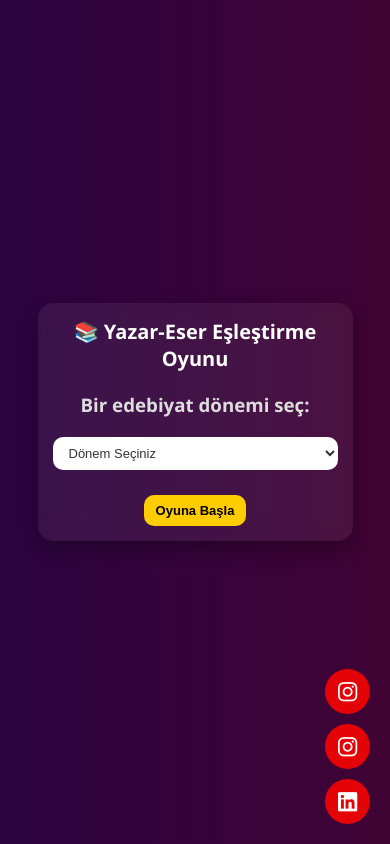
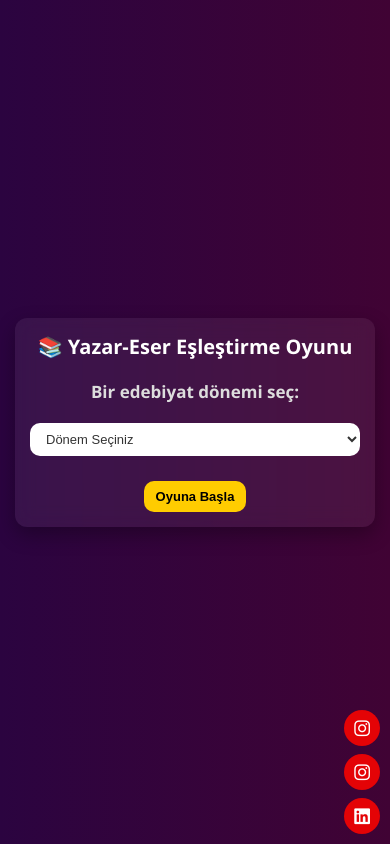
Before and after one commit to ibrahimgumussoy/Edebiyat, a plain HTML site: page index.html in a window 390 px wide. Drawn offline with Linux system fonts and the light colour scheme.

Commit message:
Update style.css

```diff
--- a/style.css
+++ b/style.css
@@ -194,3 +194,111 @@ button:active {
   background-color: #f39c12;
   transform: scale(1.1);
 }
+
+/* ==== RESPONSIVE TASARIM ==== */
+
+/* Tablet ve orta boy cihazlar */
+@media screen and (max-width: 768px) {
+  body {
+    padding: 15px;
+  }
+
+  .container {
+    max-width: 95%;
+    padding: 20px;
+    border-radius: 12px;
+  }
+
+  h1 {
+    font-size: 24px;
+  }
+
+  h3 {
+    font-size: 17px;
+  }
+
+  select, button {
+    font-size: 15px;
+    padding: 10px 15px;
+  }
+
+  #question {
+    font-size: 18px;
+  }
+
+  .option {
+    font-size: 15px;
+    padding: 10px;
+  }
+
+  /* Sosyal ikonlar çok büyük durmasın */
+  .social-fixed a {
+    width: 40px;
+    height: 40px;
+    font-size: 20px;
+  }
+}
+
+
+/* Küçük telefonlar için */
+@media screen and (max-width: 400px) {
+  .container {
+    padding: 15px;
+    max-width: 100%;
+  }
+
+  h1 {
+    font-size: 20px;
+  }
+
+  button, select {
+    font-size: 13px;
+    padding: 8px 12px;
+  }
+
+  .option {
+    font-size: 14px;
+    padding: 9px;
+  }
+
+  /* Sağ alttaki ikonlar daha da küçülüyor */
+  .social-fixed {
+    right: 10px;
+    bottom: 10px;
+    gap: 8px;
+  }
+
+  .social-fixed a {
+    width: 36px;
+    height: 36px;
+    font-size: 18px;
+  }
+}
+
+
+/* Ultra küçük cihazlar (iPhone SE, 320px ekranlar) */
+@media screen and (max-width: 330px) {
+  .container {
+    padding: 12px;
+  }
+
+  h1 {
+    font-size: 18px;
+  }
+
+  select, button {
+    font-size: 12px;
+    padding: 7px 10px;
+  }
+
+  .option {
+    font-size: 13px;
+    padding: 8px;
+  }
+
+  .social-fixed a {
+    width: 32px;
+    height: 32px;
+    font-size: 16px;
+  }
+}
```
